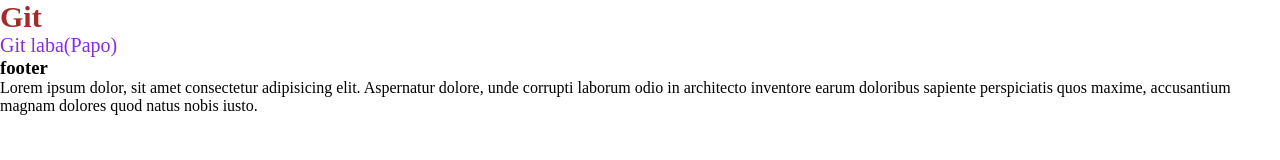
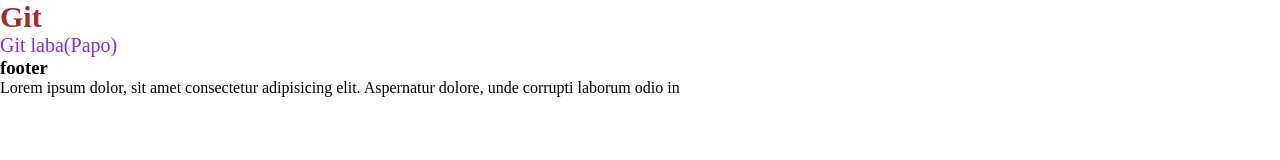
Before and after one commit to gitmoldees/GitPapo, a plain HTML site: page website/index.html in a window 1280 px wide. Drawn offline with Linux system fonts and the light colour scheme.

Commit message:
Change footer

```diff
--- a/website/index.html
+++ b/website/index.html
@@ -19,8 +19,7 @@
     <footer>
         <h3>footer</h3>
         <p>Lorem ipsum dolor, sit amet consectetur adipisicing elit. Aspernatur dolore, unde corrupti laborum odio in
-            architecto inventore earum doloribus sapiente perspiciatis quos maxime, accusantium magnam dolores quod
-            natus nobis iusto.</p>
+        </p>
     </footer>
 </body>
 
```
